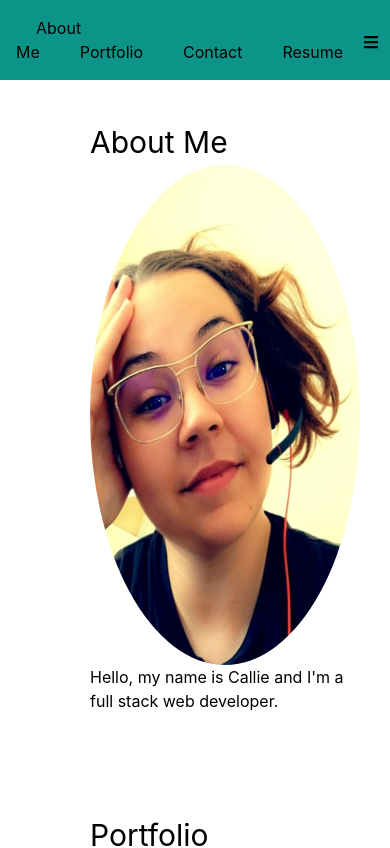
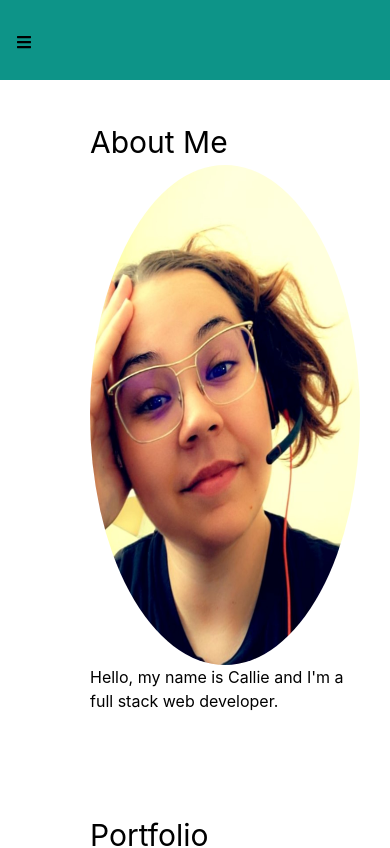
Before and after one commit to CalCar0707/W20C-reactportfolio, a React (Create React App) app: page / in a window 390 px wide. Shown: the top 848 px of the page. Built offline with nearby package versions, Linux system fonts and the light colour scheme.

Commit message:
added responsive design to navigation

```diff
--- a/src/components/Navigation.js
+++ b/src/components/Navigation.js
@@ -3,11 +3,12 @@
 
 export default function Navigation() {
     return (
-        <div className="fixed w-full h-[80px] flex jusitfy-between items-center px-4 bg-teal-600">
+        <div className='fixed w-full h-[80px] flex jusitfy-between items-center px-4 bg-teal-600'>
            {/* add logo here */}
+
            {/* menu */}
            <div>
-                <ul>
+                <ul className='hidden md:flex'>
                     <a href="#about-me">
                         <li>About Me</li>
                         </a>
@@ -22,14 +23,30 @@
                         </a>
                 </ul>
             </div>
+
             {/* hamburger */}
-            <div>
+            <div className='md:hidden z-10'>
                 <FaBars />
             </div>
+
             {/* mobile menu */}
-            <div>
+            <div className='hidden absolute top-0 left-0 w-full h-screen bg-teal-600 flex flex-col justify-center items-center'>
+            <ul>
+                    <a href="#about-me">
+                        <li className='py-6 text-4xl'>About Me</li>
+                        </a>
+                    <a href="#portfolio">
+                        <li className='py-6 text-4xl'>Portfolio</li>
+                        </a>
+                    <a href="#contact-form">
+                        <li className='py-6 text-4xl'>Contact</li>
+                        </a>
+                    <a href="#resume">
+                        <li className='py-6 text-4xl'>Resume</li>
+                        </a>
+                </ul>
+            </div>
 
-            </div>
             {/* social  icons */}
             <div>
 
--- a/src/index.css
+++ b/src/index.css
@@ -45,11 +45,12 @@
   display: inline;
 }
 
-header li {
-  margin: 20px;
-  color: black;
-  text-decoration: none;
+@layer base {
+  li {
+    @apply px-4;
+    @apply cursor-pointer;
 }
+};
 
 h2 {
   font-size: 30px;
```
